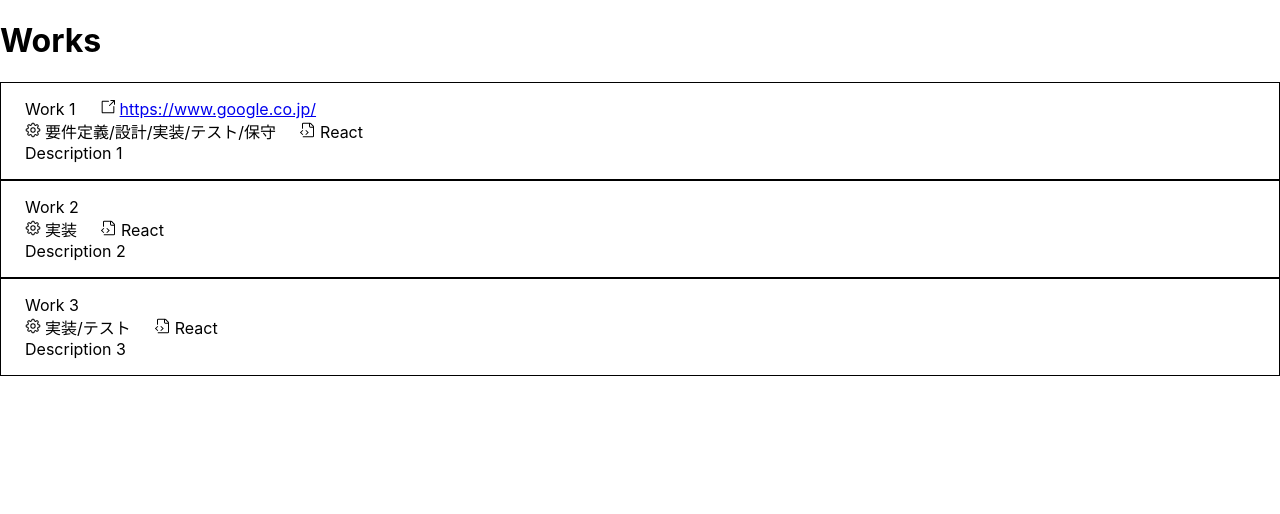
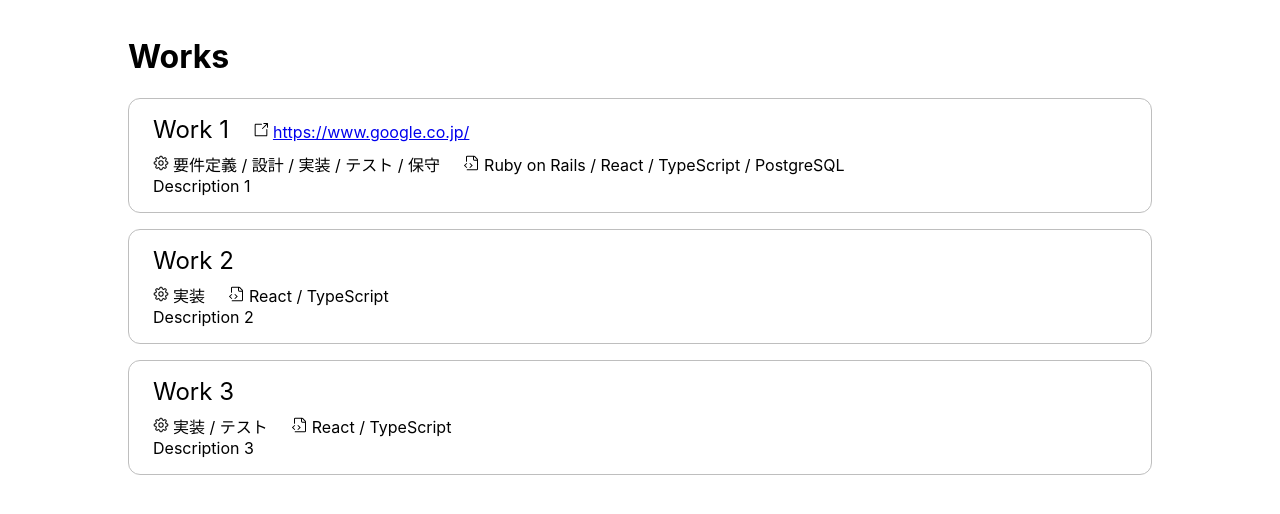
Before and after one commit to sjc-oono-t/portfolio, a React (Create React App) app in the folder frontend/app/: page / in a window 1280 px wide. Shown: the top 514 px of the page. Built offline with nearby package versions, Linux system fonts and the light colour scheme.

Commit message:
works 実装(2024/4/25)

```diff
--- a/frontend/app/src/Works/components/WorkItem/index.tsx
+++ b/frontend/app/src/Works/components/WorkItem/index.tsx
@@ -3,7 +3,8 @@ import { GoGear, GoFileCode, GoLinkExternal } from "react-icons/go";
 import { styled } from "styled-components"
 
 const WorkItemBlock = styled.div`
-  border: 1px solid black;
+  border: 1px solid #BEBEBE;
+  border-radius: 12px;
   padding: 16px 24px;
   svg {
     margin-right: 4px;
@@ -11,10 +12,12 @@ const WorkItemBlock = styled.div`
 `;
 
 const WorkItemHeader = styled.div`
+  margin-bottom: 8px;
 `;
 
 const Title = styled.span`
   margin-right: 24px;
+  font-size: 24px;
 `;
 
 const WorkingProcess = styled.span`
@@ -23,11 +26,12 @@ const WorkingProcess = styled.span`
 
 interface Props {
   readonly workItem: WorkItemData;
+  readonly className?: string;
 }
 
 export const WorkItem: React.FC<Props> = (props) => {
   return (
-    <WorkItemBlock>
+    <WorkItemBlock className={props.className}>
       <WorkItemHeader>
         <Title>
           {props.workItem.title}
@@ -43,11 +47,11 @@ export const WorkItem: React.FC<Props> = (props) => {
       </WorkItemHeader>
       <WorkingProcess>
         <GoGear />
-        {props.workItem.workingProcess}
+        {props.workItem.workingProcess.join(' / ')}
       </WorkingProcess>
       <span>
         <GoFileCode />
-        {props.workItem.technology}
+        {props.workItem.technology.join(' / ')}
       </span>
       <div>
         {props.workItem.description}
--- a/frontend/app/src/Works/components/WorkItem/interface.ts
+++ b/frontend/app/src/Works/components/WorkItem/interface.ts
@@ -1,7 +1,7 @@
 export interface WorkItemData {
   readonly title: string;
-  readonly url: string | undefined;
+  readonly url?: string;
   readonly description: string;
-  readonly workingProcess: string;
-  readonly technology: string;
+  readonly workingProcess: string[];
+  readonly technology: string[];
 }
--- a/frontend/app/src/Works/hooks.ts
+++ b/frontend/app/src/Works/hooks.ts
@@ -10,20 +10,20 @@ export const useHooks = (): ReturnHooks => {
       title: "Work 1",
       url: "https://www.google.co.jp/",
       description: "Description 1",
-      workingProcess: '要件定義/設計/実装/テスト/保守',
-      technology: 'React',
+      workingProcess: ['要件定義', '設計', '実装', 'テスト', '保守'],
+      technology: ['Ruby on Rails', 'React', 'TypeScript', 'PostgreSQL'],
     },
     {
       title: "Work 2",
       description: "Description 2",
-      workingProcess: '実装',
-      technology: 'React',
+      workingProcess: ['実装'],
+      technology: ['React', 'TypeScript'],
     },
     {
       title: "Work 3",
       description: "Description 3",
-      workingProcess: '実装/テスト',
-      technology: 'React',
+      workingProcess: ['実装', 'テスト'],
+      technology: ['React', 'TypeScript'],
     },
   ]
 
--- a/frontend/app/src/Works/index.tsx
+++ b/frontend/app/src/Works/index.tsx
@@ -1,17 +1,28 @@
 import { WorkItem } from "./components/WorkItem";
 import { useHooks } from "./hooks";
+import { styled } from "styled-components"
+
+const WorksWrapper = styled.div`
+  padding: 16px 128px;
+`;
+
+const WorkItemWrapper = styled(WorkItem)`
+  margin-bottom: 16px;
+`;
 
 export const Works = () => {
   const { workItems } = useHooks();
 
   return (
-    <>
+    <WorksWrapper>
       <h1>Works</h1>
-      {
-        workItems.map((work, i) => {
-          return <WorkItem key={`work-${i}`} workItem={work}/>
-        })
-      }
-    </>
+      <>
+        {
+          workItems.map((work, i) => {
+            return <WorkItemWrapper key={`work-${i}`} workItem={work} />
+          })
+        }
+      </>
+    </WorksWrapper>
   );
 };
```
